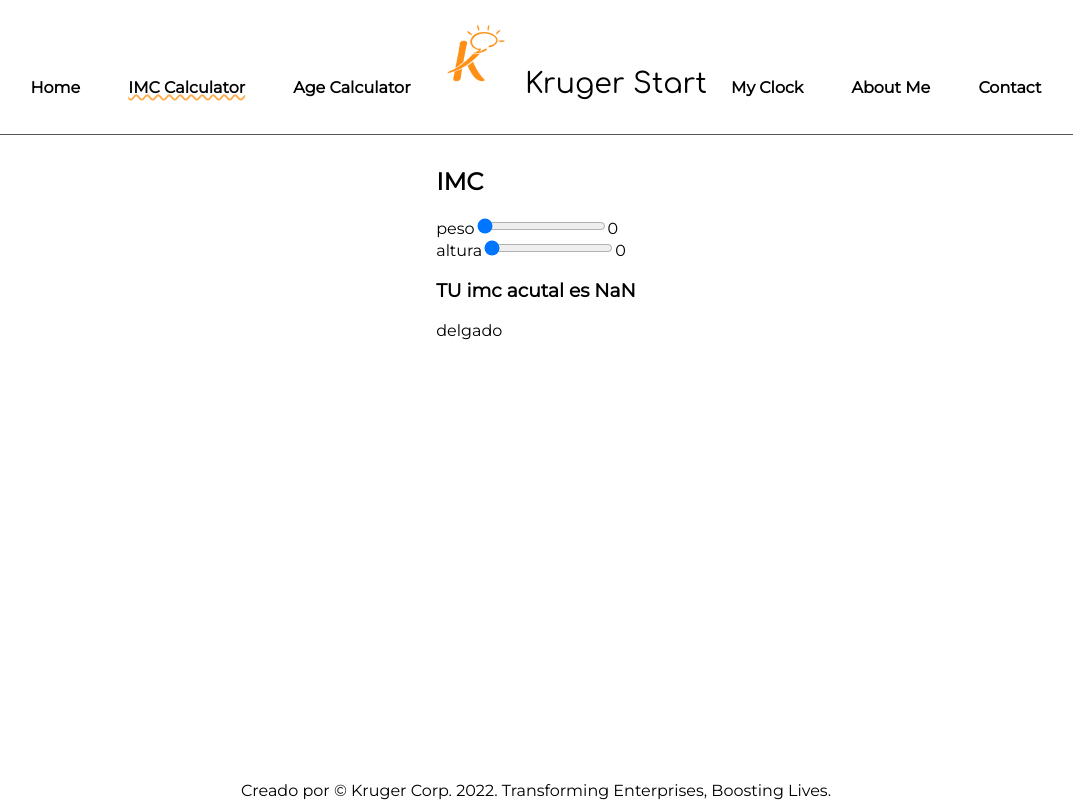
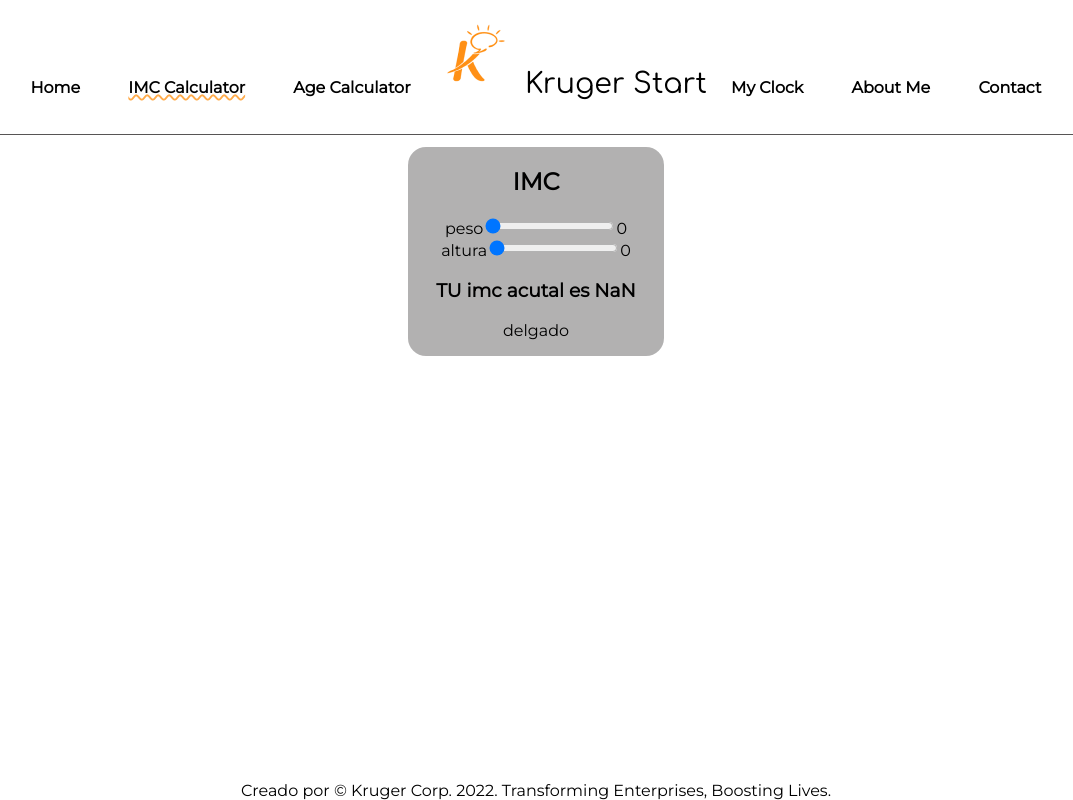
Before and after one commit to xander06/hellocss, a React (Create React App) app: page /imgcalc in a window 1280 px wide. Shown: the whole page, without its empty margins (104-1177 px from the left). Built offline with nearby package versions, Linux system fonts and the light colour scheme.

Commit message:
modificado error  deploy

```diff
--- a/src/App.scss
+++ b/src/App.scss
@@ -352,3 +352,10 @@
     width: 25%;
     margin: 1%;
 }
+.imc {
+    background-color: #b2b1b1;
+    align-items: center;
+    text-align: center;
+    border-radius: 18px;
+    width: 20%;
+}
--- a/src/components/Masa.jsx
+++ b/src/components/Masa.jsx
@@ -46,7 +46,7 @@
         clasificar(imc);
     }, [masa,altura,imc])
     return(
-        <div>
+        <div className="imc">
             <h2>IMC</h2>
             <label>peso</label>
             <input type="range"
--- a/src/components/Navbar.jsx
+++ b/src/components/Navbar.jsx
@@ -1,8 +1,7 @@
 import { NavLink } from "react-router-dom";
 
 const NavBar = () => {
-    const navelement="navelement";
-    const navelementact="navelementact";
+
     return (
         <>
             <div className="nav-tittle">
```
